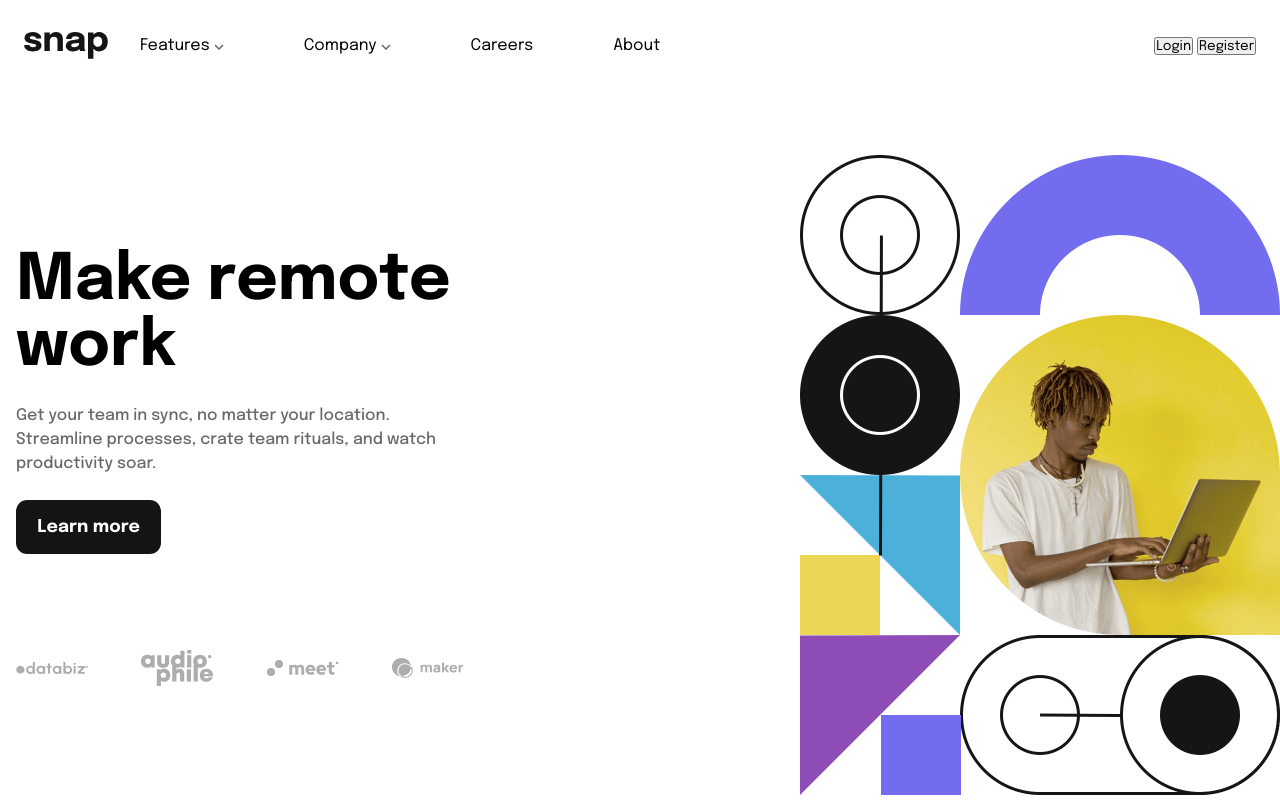
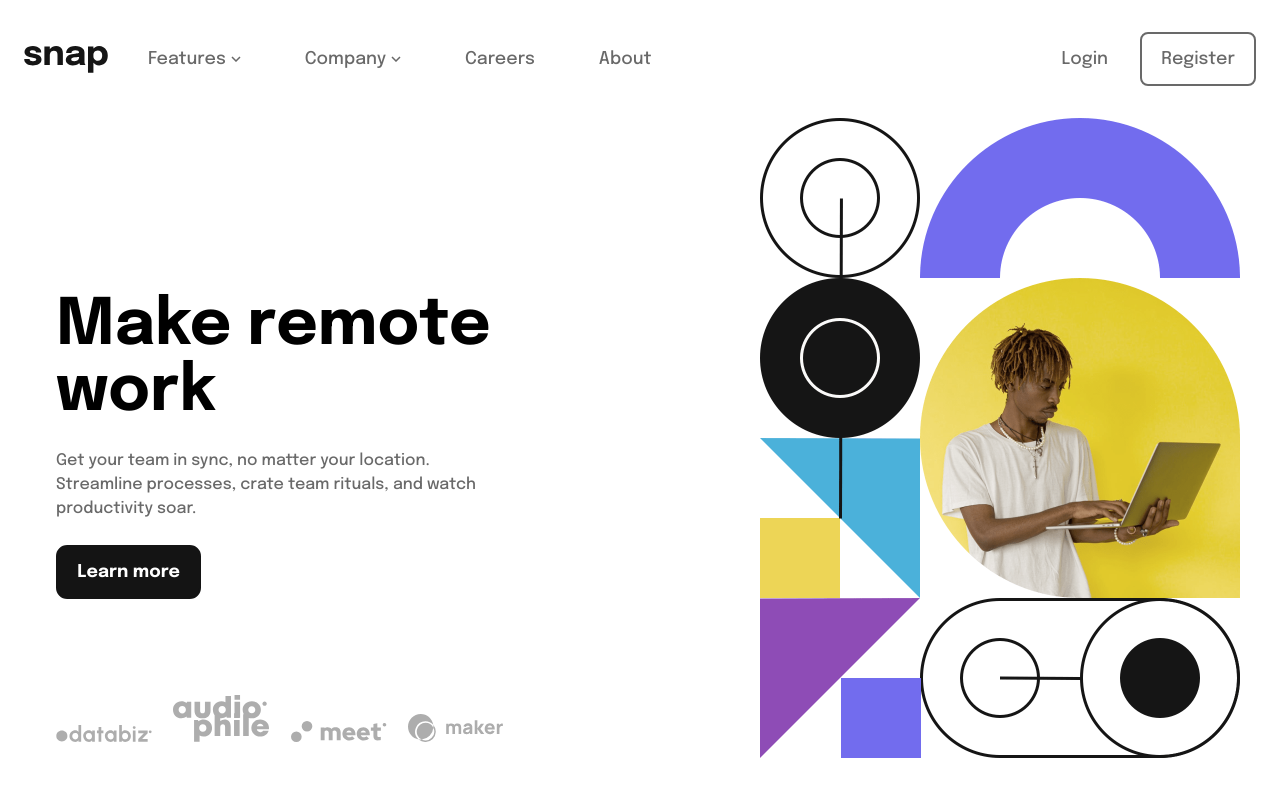
Before and after one commit to ShinobiKoda/intro-section, a plain HTML site: page index.html in a window 1280 px wide. Drawn offline with Linux system fonts and the light colour scheme.

Commit message:
finished implementation

```diff
--- a/assets/style.css
+++ b/assets/style.css
@@ -256,17 +256,33 @@ a:hover {
     justify-content: space-between;
     padding: 2rem 1.5rem;
     position: relative;
+    color: var(--medium-gray);
   }
 
   .desktop-link-container {
     display: flex;
     align-items: center;
-    gap: 2rem;
+    gap: 2.5rem;
   }
 
   .desktop-nav-links {
+    font-weight: 500;
+    font-size: 1.1rem;
     display: flex;
-    gap: 5rem;
+    gap: 4rem;
+  }
+
+  .desktop-link-heading:hover,
+  .desktop-sub-links span:hover,
+  .desktop-sub-links div:hover {
+    cursor: pointer;
+    color: var(--almost-black);
+  }
+
+  .desktop-link-heading {
+    display: flex;
+    align-items: center;
+    gap: 0.3rem;
   }
 
   .desktop-sub-links {
@@ -290,11 +306,16 @@ a:hover {
     display: flex;
     flex-direction: row-reverse;
     justify-content: space-between;
-    /* align-items: center; */
+    width: 100%;
+    max-width: 1200px;
+    margin: 0 auto;
+    align-items: flex-end; /* Aligns items at the bottom */
   }
 
   .hero-info {
+    display: flex; /* Ensure this is flex container */
     flex-direction: column;
+    justify-content: space-between;
     gap: 5rem;
   }
 
@@ -305,6 +326,7 @@ a:hover {
     padding: 0 1rem;
     gap: 1.5rem;
     width: 30rem;
+    flex-grow: 1; /* Allows hero text to take up available space */
   }
 
   .hero-info p,
@@ -329,8 +351,45 @@ a:hover {
   }
 
   .hero-sponsors {
-    align-self: flex-end;
-    justify-self: flex-end;
+    display: flex;
+    align-items: flex-end; /* Align sponsors to the bottom of hero-info */
+    gap: 1rem;
+  }
+
+  .hero-sponsors img {
+    width: 6rem;
+  }
+
+  .desktop-nav-btns {
+    display: flex;
+    gap: 2rem;
+  }
+
+  .login-btn-desktop,
+  .register-btn-desktop {
+    border: none;
+    background: none;
+    outline: none;
+    cursor: pointer;
+    font-weight: 500;
+    color: var(--medium-gray);
+
+    font-size: 1.1rem;
+  }
+
+  .login-btn-desktop:hover {
+    color: var(--almost-black);
+  }
+
+  .register-btn-desktop {
+    border: 2px solid var(--medium-gray);
+    border-radius: 0.5rem;
+    padding: 1rem 1.2rem;
+  }
+
+  .register-btn-desktop:hover {
+    border: 2px solid var(--almost-black);
+    color: var(--almost-black);
   }
 
   .display {
--- a/index.html
+++ b/index.html
@@ -81,7 +81,7 @@
           <img src="./assets/images/logo.svg" alt="" />
           <div class="desktop-nav-links">
             <div class="desktop-features">
-              <div class="link-heading desktop-link-title">
+              <div class="link-heading desktop-link-title desktop-link-heading">
                 <span>Features</span>
                 <img
                   src="./assets/images/icon-arrow-down.svg"
@@ -109,7 +109,7 @@
               </div>
             </div>
             <div class="desktop-company">
-              <div class="link-heading desktop-link-title">
+              <div class="link-heading desktop-link-title desktop-link-heading">
                 <span>Company</span>
                 <img
                   src="./assets/images/icon-arrow-down.svg"
@@ -123,13 +123,13 @@
                 <span>Blog</span>
               </div>
             </div>
-            <div>Careers</div>
-            <div>About</div>
+            <div class="desktop-link-heading">Careers</div>
+            <div class="desktop-link-heading">About</div>
           </div>
         </div>
         <div class="desktop-nav-btns">
-          <button>Login</button>
-          <button>Register</button>
+          <button class="desktop-nav-btn login-btn-desktop">Login</button>
+          <button class="desktop-nav-btn register-btn-desktop">Register</button>
         </div>
       </nav>
 
```
